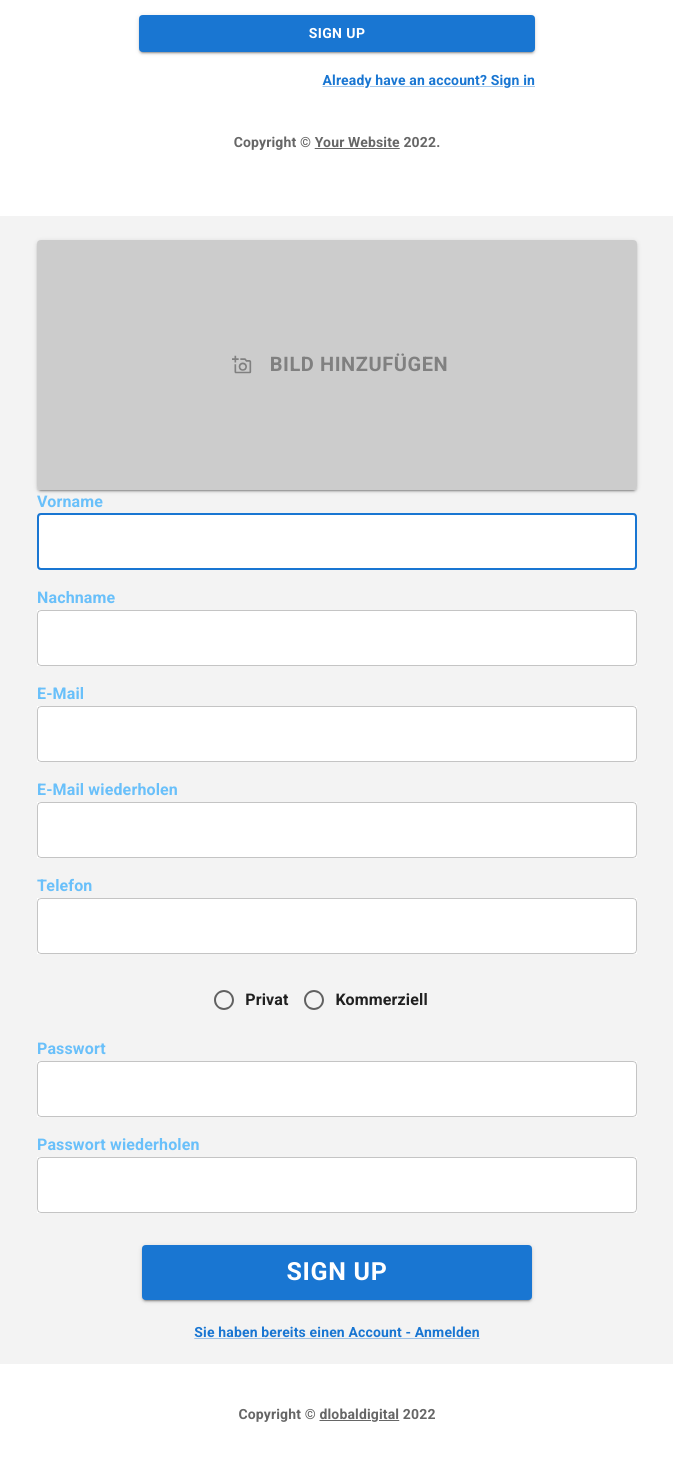
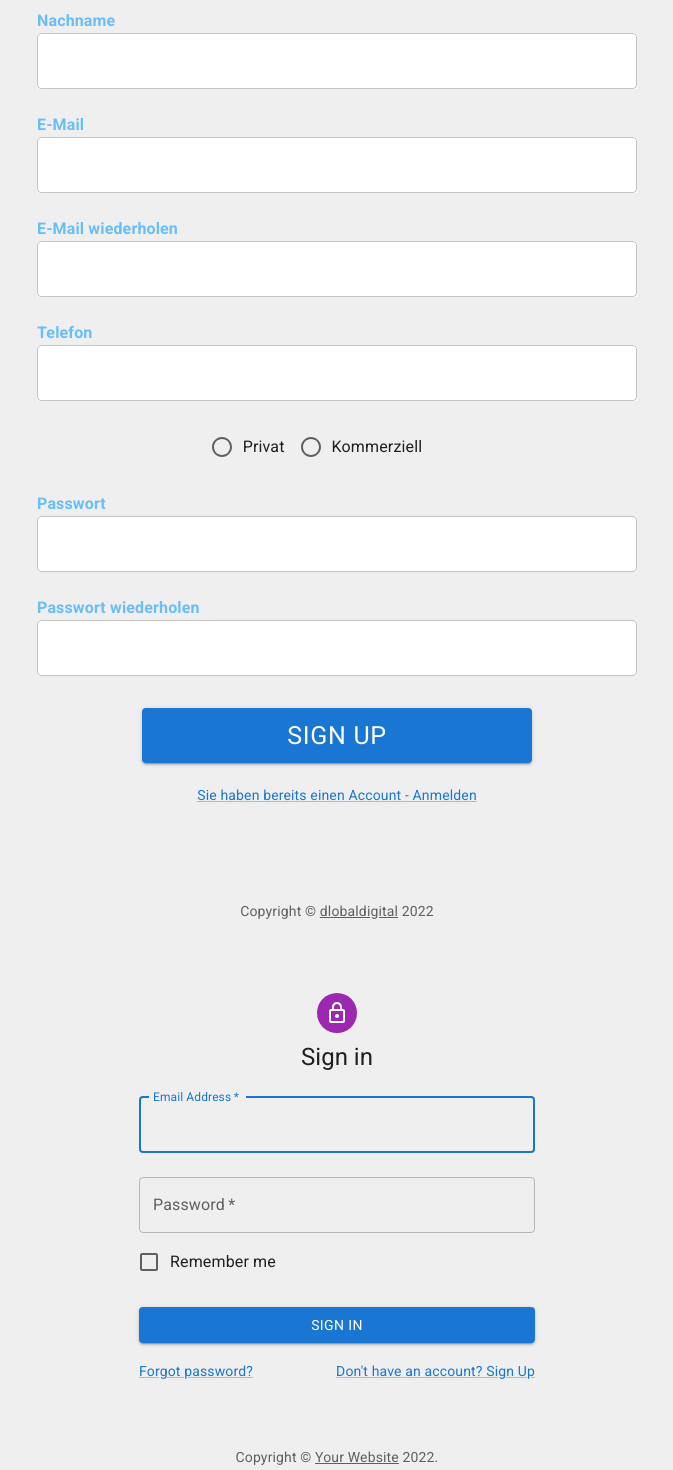
Before and after one commit to SvenBu99/test-app-react, a React (Create React App) app: page /LoginPage in a window 1280 px wide. Shown: the part 1160-2630 px from the top of the page, without its empty margins (303-976 px from the left). Built offline with nearby package versions, Linux system fonts and the light colour scheme.

Commit message:
Improved Signup

```diff
--- a/public/index.html
+++ b/public/index.html
@@ -28,7 +28,7 @@
   </head>
   <link rel="preconnect" href="https://fonts.googleapis.com">
 <link rel="preconnect" href="https://fonts.gstatic.com" crossorigin>
-<link href="https://fonts.googleapis.com/css2?family=Lato:wght@100&family=Montserrat:wght@200;400&family=Roboto:wght@700&display=swap" rel="stylesheet">
+<link href="https://fonts.googleapis.com/css2?family=Lato:wght@100&family=Montserrat:wght@200;400&family=Roboto:wght@400;700&display=swap" rel="stylesheet">
   <body>
     <noscript>You need to enable JavaScript to run this app.</noscript>
     <div id="root"></div>
--- /dev/null
+++ b/src/Components/LoginOwn.tsx
@@ -0,0 +1,110 @@
+import * as React from 'react';
+import Avatar from '@mui/material/Avatar';
+import Button from '@mui/material/Button';
+import CssBaseline from '@mui/material/CssBaseline';
+import TextField from '@mui/material/TextField';
+import FormControlLabel from '@mui/material/FormControlLabel';
+import Checkbox from '@mui/material/Checkbox';
+import Link from '@mui/material/Link';
+import Grid from '@mui/material/Grid';
+import Box from '@mui/material/Box';
+import LockOutlinedIcon from '@mui/icons-material/LockOutlined';
+import Typography from '@mui/material/Typography';
+import Container from '@mui/material/Container';
+import { createTheme, ThemeProvider } from '@mui/material/styles';
+
+function Copyright(props: any) {
+  return (
+    <Typography variant="body2" color="text.secondary" align="center" {...props}>
+      {'Copyright © '}
+      <Link color="inherit" href="https://mui.com/">
+        Your Website
+      </Link>{' '}
+      {new Date().getFullYear()}
+      {'.'}
+    </Typography>
+  );
+}
+
+const theme = createTheme();
+
+export default function LoginOwn() {
+  const handleSubmit = (event: React.FormEvent<HTMLFormElement>) => {
+    event.preventDefault();
+    const data = new FormData(event.currentTarget);
+    console.log({
+      email: data.get('email'),
+      password: data.get('password'),
+    });
+  };
+
+  return (
+    <ThemeProvider theme={theme}>
+      <Container component="main" maxWidth="xs">
+        <CssBaseline />
+        <Box
+          sx={{
+            marginTop: 8,
+            display: 'flex',
+            flexDirection: 'column',
+            alignItems: 'center',
+          }}
+        >
+          <Avatar sx={{ m: 1, bgcolor: 'secondary.main' }}>
+            <LockOutlinedIcon />
+          </Avatar>
+          <Typography component="h1" variant="h5">
+            Sign in
+          </Typography>
+          <Box component="form" onSubmit={handleSubmit} noValidate sx={{ mt: 1 }}>
+            <TextField
+              margin="normal"
+              required
+              fullWidth
+              id="email"
+              label="Email Address"
+              name="email"
+              autoComplete="email"
+              autoFocus
+            />
+            <TextField
+              margin="normal"
+              required
+              fullWidth
+              name="password"
+              label="Password"
+              type="password"
+              id="password"
+              autoComplete="current-password"
+            />
+            <FormControlLabel
+              control={<Checkbox value="remember" color="primary" />}
+              label="Remember me"
+            />
+            <Button
+              type="submit"
+              fullWidth
+              variant="contained"
+              sx={{ mt: 3, mb: 2 }}
+            >
+              Sign In
+            </Button>
+            <Grid container>
+              <Grid item xs>
+                <Link href="#" variant="body2">
+                  Forgot password?
+                </Link>
+              </Grid>
+              <Grid item>
+                <Link href="#" variant="body2">
+                  {"Don't have an account? Sign Up"}
+                </Link>
+              </Grid>
+            </Grid>
+          </Box>
+        </Box>
+        <Copyright sx={{ mt: 8, mb: 4 }} />
+      </Container>
+    </ThemeProvider>
+  );
+}
--- a/src/Components/SignUp.tsx
+++ b/src/Components/SignUp.tsx
@@ -12,23 +12,26 @@ import LockOutlinedIcon from '@mui/icons-material/LockOutlined';
 import Typography from '@mui/material/Typography';
 import Container from '@mui/material/Container';
 import { createTheme, ThemeProvider } from '@mui/material/styles';
+import UploadButtons from './UploadButton';
+import { color } from '@mui/system';
+import RadioGroup from '@mui/material/RadioGroup';
+import Radio from '@mui/material/Radio';
 
 function Copyright(props: any) {
     return (
         <Typography variant="body2" color="text.secondary" align="center" {...props}>
             {'Copyright © '}
-      <Link color="inherit" href="https://mui.com/">
-        Your Website
+            <Link color="inherit" href="https://www.globaldigital.de//">
+                dlobaldigital
             </Link>{' '}
             {new Date().getFullYear()}
-      {'.'}
         </Typography>
     );
 }
 
 const theme = createTheme();
 
-export default function SignUp() {
+export default function SignUpOwn() {
     const handleSubmit = (event: React.FormEvent<HTMLFormElement>) => {
         event.preventDefault();
         const data = new FormData(event.currentTarget);
@@ -38,72 +41,118 @@ export default function SignUp() {
         });
     };
 
+
     return (
         <ThemeProvider theme={theme}>
-      <Container component="main" maxWidth="xs">
+          <UploadButtons />
+            <Container component="main">
                 <CssBaseline />
                 <Box
                     sx={{
-            marginTop: 8,
+                        marginTop: -2,
                         display: 'flex',
                         flexDirection: 'column',
                         alignItems: 'center',
+                        padding: '5%',
+                        width: "100%"
                     }}
                 >
-          <Avatar sx={{ m: 1, bgcolor: 'secondary.main' }}>
-            <LockOutlinedIcon />
-          </Avatar>
-          <Typography component="h1" variant="h5">
-            Sign up
-          </Typography>
-          <Box component="form" noValidate onSubmit={handleSubmit} sx={{ mt: 3 }}>
-            <Grid container spacing={2}>
-              <Grid item xs={12} sm={6}>
+
+                    <Box component="form" noValidate onSubmit={handleSubmit} sx={{ mt: 3, maxWidth: "sm" }}>
+
+                        <Grid container spacing={3}>
+                            <Grid item xs={12} sm={12}>
+                                <Typography sx={{ color: 'rgba(0, 153, 255,0.57)', fontFamily: 'Roboto' , fontWeight: '700'}}>Vorname</Typography>
                                 <TextField
                                     autoComplete="given-name"
                                     name="firstName"
                                     required
                                     fullWidth
                                     id="firstName"
-                  label="First Name"
                                     autoFocus
+                                    sx={{ backgroundColor: 'white' }}
                                 />
                             </Grid>
-              <Grid item xs={12} sm={6}>
+                            <Grid item xs={12} sm={12}>
+                                <Typography sx={{ color: 'rgba(0, 153, 255,0.57)', fontFamily: 'Roboto' , fontWeight: '700' }}>Nachname</Typography>
                                 <TextField
                                     required
                                     fullWidth
                                     id="lastName"
-                  label="Last Name"
                                     name="lastName"
                                     autoComplete="family-name"
+                                    sx={{ backgroundColor: 'white' }}
                                 />
                             </Grid>
                             <Grid item xs={12}>
+                                <Typography sx={{ color: 'rgba(0, 153, 255,0.57)', fontFamily: 'Roboto' , fontWeight: '700' }}>E-Mail</Typography>
                                 <TextField
                                     required
                                     fullWidth
                                     id="email"
-                  label="Email Address"
                                     name="email"
                                     autoComplete="email"
+                                    sx={{ backgroundColor: 'white' }}
                                 />
                             </Grid>
                             <Grid item xs={12}>
+                                <Typography sx={{ color: 'rgba(0, 153, 255,0.57)', fontFamily: 'Roboto' , fontWeight: '700' }}>E-Mail wiederholen</Typography>
+                                <TextField
+                                    required
+                                    fullWidth
+                                    id="repeat_email"
+                                    name="email"
+                                    autoComplete="email"
+                                    sx={{ backgroundColor: 'white' }}
+                                />
+                            </Grid>
+                            <Grid item xs={12}>
+                                <Typography sx={{ color: 'rgba(0, 153, 255,0.57)', fontFamily: 'Roboto' , fontWeight: '700' }}>Telefon</Typography>
+                                <TextField
+                                    required
+                                    fullWidth
+                                    id="repeat_email"
+                                    name="email"
+                                    autoComplete="email"
+                                    sx={{ backgroundColor: 'white' }}
+                                />
+                            </Grid>
+                            <Grid sx={{ display: 'flex', marginTop: '25px', marginLeft: 'auto', marginRight: 'auto' }}>
+
+                                <RadioGroup
+                                    aria-labelledby="demo-radio-buttons-group-label"
+                                    defaultValue="female"
+                                    name="radio-buttons-group"
+                                    row
+                                >
+                                    <FormControlLabel value="Privat" control={<Radio />} label="Privat" />
+                                    <FormControlLabel value="Kommerziell" control={<Radio />} label="Kommerziell" />
+
+                                </RadioGroup>
+
+                            </Grid>
+                            <Grid item xs={12}>
+                                <Typography sx={{ color: 'rgba(0, 153, 255,0.57)', fontFamily: 'Roboto' , fontWeight: '700' }}>Passwort</Typography>
                                 <TextField
                                     required
                                     fullWidth
                                     name="password"
-                  label="Password"
                                     type="password"
                                     id="password"
                                     autoComplete="new-password"
+                                    sx={{ backgroundColor: 'white' }}
                                 />
                             </Grid>
                             <Grid item xs={12}>
-                <FormControlLabel
-                  control={<Checkbox value="allowExtraEmails" color="primary" />}
-                  label="I want to receive inspiration, marketing promotions and updates via email."
+                                <Typography sx={{ color: 'rgba(0, 153, 255,0.57)', fontFamily: 'Roboto' , fontWeight: '700' }}>Passwort wiederholen</Typography>
+                                <TextField
+                                    required
+                                    fullWidth
+                                    name="password repeat"
+                                    type="password"
+                                    id="password repeat"
+                                    autoComplete="new-password"
+                                    sx={{ backgroundColor: 'white' }}
                                 />
                             </Grid>
                         </Grid>
@@ -111,20 +160,20 @@ export default function SignUp() {
                             type="submit"
                             fullWidth
                             variant="contained"
-              sx={{ mt: 3, mb: 2 }}
+                            sx={{ mt: 4, mb: 2, minHeight: "xs", height: "55px", fontSize: "25px", display: "flex", width: "65%", marginLeft: "auto", marginRight: "auto" }}
                         >
                             Sign Up
                         </Button>
-            <Grid container justifyContent="flex-end">
+                        <Grid container justifyContent="center" sx={{ marginTop: '20px', marginBottom: '20px' }}>
                             <Grid item>
                                 <Link href="#" variant="body2">
-                  Already have an account? Sign in
+                                    Sie haben bereits einen Account - Anmelden
                                 </Link>
                             </Grid>
                         </Grid>
                     </Box>
                 </Box>
-        <Copyright sx={{ mt: 5 }} />
+                <Copyright sx={{ mt: 2 }} />
             </Container>
         </ThemeProvider>
     );
--- a/src/Components/SignUpOwn.tsx
+++ b/src/Components/SignUpOwn.tsx
@@ -48,20 +48,20 @@ export default function SignUpOwn() {
                 <CssBaseline />
                 <Box
                     sx={{
-                        marginTop: 8,
+                        marginTop: 0,
                         display: 'flex',
                         flexDirection: 'column',
                         alignItems: 'center',
-                        backgroundColor: 'rgba(205, 205, 205,0.25)',
+                        padding: '4%',
                         width: "100%"
                     }}
                 >
 
                     <Box component="form" noValidate onSubmit={handleSubmit} sx={{ mt: 3, maxWidth: "sm" }}>
                         <UploadButtons />
-                        <Grid container spacing={2}>
+                        <Grid container spacing={3}>
                             <Grid item xs={12} sm={12}>
-                                <Typography sx={{ color: 'rgba(0, 153, 255,0.57)', fontFamily: 'Roboto' , fontStyle: 'bold'}}>Vorname</Typography>
+                                <Typography sx={{ color: 'rgba(0, 153, 255,0.57)', fontFamily: 'Roboto' , fontWeight: '700'}}>Vorname</Typography>
                                 <TextField
                                     autoComplete="given-name"
                                     name="firstName"
@@ -69,11 +69,11 @@ export default function SignUpOwn() {
                                     fullWidth
                                     id="firstName"
                                     autoFocus
-                                    sx={{ backgroundColor: 'white' }}
+                                    sx={{ backgroundColor: 'white'}}
                                 />
                             </Grid>
                             <Grid item xs={12} sm={12}>
-                                <Typography sx={{ color: 'rgba(0, 153, 255,0.57)' }}>Nachname</Typography>
+                                <Typography sx={{ color: 'rgba(0, 153, 255,0.57)', fontFamily: 'Roboto' , fontWeight: '700' }}>Nachname</Typography>
                                 <TextField
                                     required
                                     fullWidth
@@ -84,7 +84,7 @@ export default function SignUpOwn() {
                                 />
                             </Grid>
                             <Grid item xs={12}>
-                                <Typography sx={{ color: 'rgba(0, 153, 255,0.57)' }}>E-Mail</Typography>
+                                <Typography sx={{ color: 'rgba(0, 153, 255,0.57)', fontFamily: 'Roboto' , fontWeight: '700' }}>E-Mail</Typography>
                                 <TextField
                                     required
                                     fullWidth
@@ -95,7 +95,7 @@ export default function SignUpOwn() {
                                 />
                             </Grid>
                             <Grid item xs={12}>
-                                <Typography sx={{ color: 'rgba(0, 153, 255,0.57)' }}>E-Mail wiederholen</Typography>
+                                <Typography sx={{ color: 'rgba(0, 153, 255,0.57)', fontFamily: 'Roboto' , fontWeight: '700' }}>E-Mail wiederholen</Typography>
                                 <TextField
                                     required
                                     fullWidth
@@ -106,7 +106,7 @@ export default function SignUpOwn() {
                                 />
                             </Grid>
                             <Grid item xs={12}>
-                                <Typography sx={{ color: 'rgba(0, 153, 255,0.57)' }}>Telefon</Typography>
+                                <Typography sx={{ color: 'rgba(0, 153, 255,0.57)', fontFamily: 'Roboto' , fontWeight: '700' }}>Telefon</Typography>
                                 <TextField
                                     required
                                     fullWidth
@@ -131,7 +131,7 @@ export default function SignUpOwn() {
 
                             </Grid>
                             <Grid item xs={12}>
-                                <Typography sx={{ color: 'rgba(0, 153, 255,0.57)' }}>Passwort</Typography>
+                                <Typography sx={{ color: 'rgba(0, 153, 255,0.57)', fontFamily: 'Roboto' , fontWeight: '700' }}>Passwort</Typography>
                                 <TextField
                                     required
                                     fullWidth
@@ -143,13 +143,13 @@ export default function SignUpOwn() {
                                 />
                             </Grid>
                             <Grid item xs={12}>
-                                <Typography sx={{ color: 'rgba(0, 153, 255,0.57)' }}>Passwort wiederholen</Typography>
+                                <Typography sx={{ color: 'rgba(0, 153, 255,0.57)', fontFamily: 'Roboto' , fontWeight: '700' }}>Passwort wiederholen</Typography>
                                 <TextField
                                     required
                                     fullWidth
-                                    name="password"
+                                    name="password repeat"
                                     type="password"
-                                    id="password"
+                                    id="password repeat"
                                     autoComplete="new-password"
                                     sx={{ backgroundColor: 'white' }}
                                 />
--- a/src/Components/UploadButton.tsx
+++ b/src/Components/UploadButton.tsx
@@ -1,13 +1,10 @@
 import * as React from 'react';
 import { styled } from '@mui/material/styles';
 import Button from '@mui/material/Button';
-import UploadIcon from "@mui/icons-material/Upload";
-import Stack from '@mui/material/Stack';
 import AddAPhotoOutlinedIcon from '@mui/icons-material/AddAPhotoOutlined';
 
 export default function UploadButtons() {
   return (
-    <Stack direction="row" spacing={2}>
       <Button
         variant="contained"
         component="label"
@@ -15,13 +12,14 @@ export default function UploadButtons() {
         sx={{ fontSize: 20,
           padding: '4.5%',
           textAlign: 'center',
-        displax: 'flex',
-        margin: 'auto',
+          display: 'flex',
+          ml: 'auto',
+          mr: 'auto',
           mt: '3%',
-        mb:'3%',
           width: '100%',
           height: '250px',
           color: 'gray',
+          maxWidth: '800px',
           backgroundColor: 'rgba(185, 185, 185,0.65)',
           '&:hover': {
             backgroundColor: 'rgba(185, 185, 185,1)'
@@ -31,6 +29,5 @@ export default function UploadButtons() {
         Bild hinzufügen
         <input type="file" hidden accept="image/*" />
       </Button>
-    </Stack>
   );
 }
--- a/src/Pages/LoginPage.tsx
+++ b/src/Pages/LoginPage.tsx
@@ -1,14 +1,12 @@
 import { makeStyles } from '@mui/styles'
 import React, { useState } from 'react'
 import Footer from '../Components/Footer'
-import Header from '../Components/Header'
 import Title from '../Components/Title'
-import Login from '../Components/Login'
 import ResponsiveAppBar from '../Components/ResAppbarMUI'
 import monte from '../Backend/kuss-diga-monte.gif'
-import ContainerBox from '../Components/ContainerBox'
 import SignUp from '../Components/SignUp'
 import SignUpOwn from '../Components/SignUpOwn'
+import LoginOwn from '../Components/LoginOwn'
 
 const useStyles = makeStyles({
 
@@ -75,8 +73,7 @@ function LoginPage() {
     const classes = useStyles()
     const [isOpen, setIsOpen] = useState(false)
     return (
-        <div>
-            {/**<Header />*/}
+        <div style={{backgroundColor: 'rgba(190,190,190,0.25)'}}>
             <ResponsiveAppBar />
             <Title datenInput='Login oder Registrierung für Premium-Content' sizeInput={1} />
             <p className={classes.text}>Lorem ipsum dolor sit amet, consectetur adipiscing elit. Vivamus vulputate vel lacus sed vestibulum. Curabitur tempus porttitor nisl sit amet congue. Vestibulum vestibulum interdum magna eu ullamcorper. In semper rutrum orci, vitae varius urna maximus elementum. Duis mollis tempor eros. Proin luctus, purus eu fermentum feugiat, diam ante auctor tellus, ut tristique nisi quam tempus lorem. Etiam rhoncus quam ut vehicula porta. Integer eu odio sem. In ultrices iaculis urna, ut suscipit metus vehicula ac. Etiam gravida tortor vel scelerisque semper. Integer viverra, enim vitae ullamcorper tincidunt, felis magna congue enim, in congue felis arcu a ex. Pellentesque arcu risus, semper id lacus quis, congue egestas erat.
@@ -84,9 +81,8 @@ function LoginPage() {
                 Curabitur bibendum, nibh sit amet facilisis volutpat, arcu diam egestas nulla, vitae cursus augue nibh vitae quam. Fusce sit amet rhoncus sapien, vitae ornare arcu. Ut vel diam id turpis sollicitudin placerat non ac arcu. Interdum et malesuada fames ac ante ipsum primis in faucibus. Suspendisse placerat neque elit. Fusce augue est, varius non nisi ac, molestie molestie justo. Pellentesque quis faucibus urna. Praesent dui odio, dignissim eu enim eget, lacinia porta turpis. Suspendisse nec erat vitae arcu bibendum pharetra nec a tellus. Ut vitae egestas magna. Fusce sed dictum nisi. Pellentesque eget orci ac turpis ullamcorper convallis. In lobortis ex sed nibh feugiat facilisis.
 
                 Cras vitae laoreet mi. Curabitur at nunc odio. Donec vestibulum ornare tellus, at maximus mi dignissim sit amet. Aliquam ex enim, vehicula ut rutrum id, pellentesque id turpis. In sollicitudin cursus orci, vitae semper tortor volutpat a. Praesent volutpat commodo dictum. Curabitur molestie nunc nunc, vel faucibus ipsum facilisis non. In quam dolor, consequat sit amet magna a, ultrices auctor ex.</p>
-            <Login/>
             <SignUp/>
-            <SignUpOwn/>
+            <LoginOwn/>
 
             <img className={classes.gif} src={monte} alt='Kuss Digga...'/>
             <p className={classes.text}>Phasellus hendrerit risus sed risus feugiat egestas. Aenean mollis, nisi non rutrum pretium, massa turpis ornare nibh, sit amet ornare risus ante vel justo. Cras ut lorem ut ex sodales finibus. Fusce ut quam in lorem blandit volutpat. Vestibulum ante ipsum primis in faucibus orci luctus et ultrices posuere cubilia curae; Morbi rhoncus cursus metus, at blandit turpis porta nec. Mauris finibus porttitor purus id mattis. Quisque ultricies nunc ligula, at elementum felis fringilla a. Nulla vitae eros porta, placerat nisi rhoncus, pulvinar ante. Duis sed gravida tellus. Sed egestas mollis magna, quis semper ex. Mauris faucibus hendrerit vulputate. Pellentesque quis erat maximus, venenatis enim vel, aliquam felis. Nulla gravida est ac risus dapibus, sed gravida libero venenatis.
```
Also changed, not shown: src/Components/Login.tsx (deleted, +0 -26 lines). Lines whose indentation alone changed are shown as unchanged.
